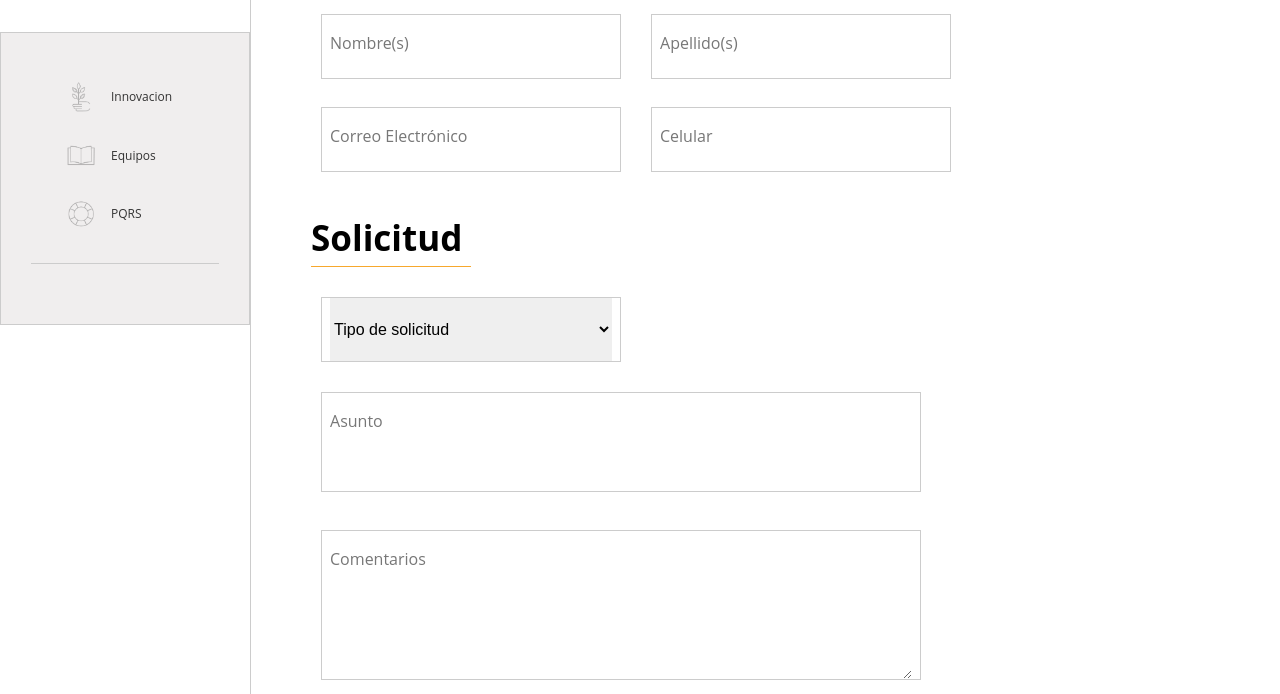
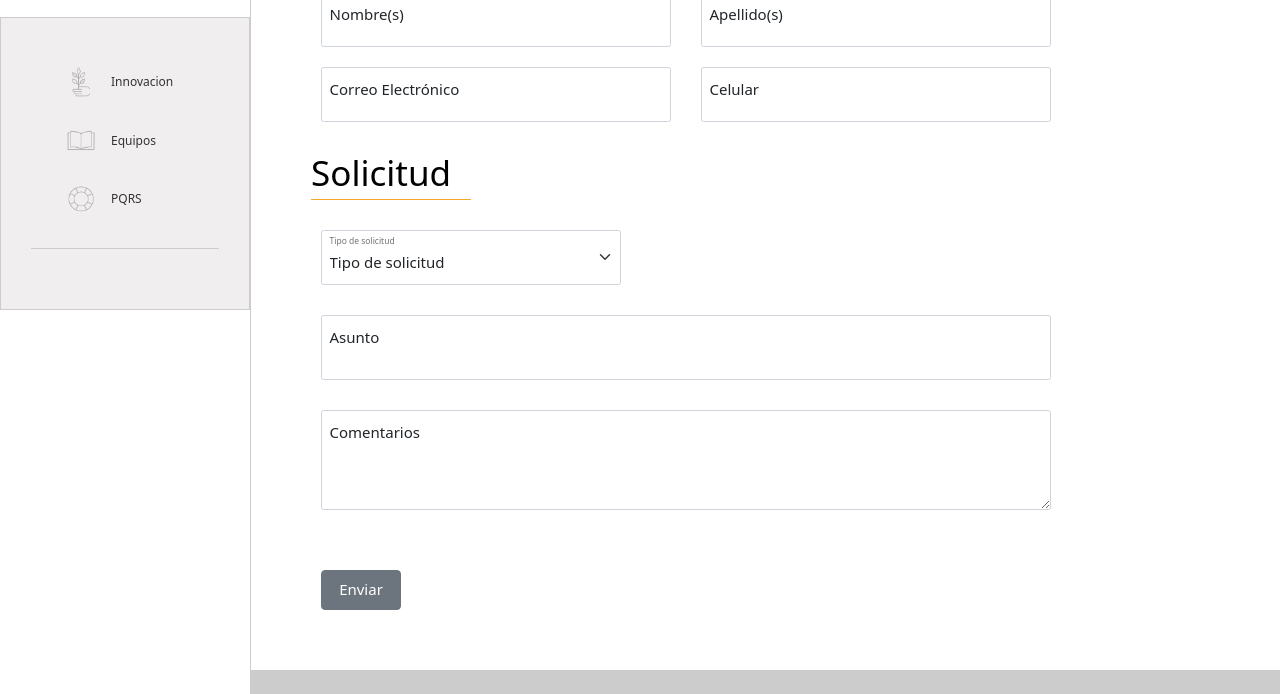
Before and after one commit to andrewjc32/sdc-html, a website: page pqrs.html in a window 1280 px wide. Shown: the part 552-1246 px from the top of the page. Drawn offline with nearby package versions, Linux system fonts and the light colour scheme.

Commit message:
added hrefs added bootstrap pqrs

```diff
--- a/pqrs.html
+++ b/pqrs.html
@@ -13,10 +13,12 @@
 
     <script src="https://ajax.googleapis.com/ajax/libs/jquery/3.6.3/jquery.min.js"></script>
 
+    <link href="https://cdn.jsdelivr.net/npm/bootstrap@5.0.2/dist/css/bootstrap.min.css" rel="stylesheet" integrity="sha384-EVSTQN3/azprG1Anm3QDgpJLIm9Nao0Yz1ztcQTwFspd3yD65VohhpuuCOmLASjC" crossorigin="anonymous">
+
     <title>Servicios de Dragados y Construcciones SAS - PQRS</title>
   </head>
   <body>
-    <div class="container">
+    <div>
         <header class="header">
             <a href="#">
                 EXITO Y BENEFICIO PARA MUCHOS, VEA: Dragado Boca Coquito - Río Atrato
@@ -27,12 +29,12 @@
                 <div class="sdc-sidebar-logo">
                     <img src="images/sdc-logo-color.png" alt="logo sdc" class="side-nav__logo">
                 </div>
-                <ul class="side-nav">
+                <ul style="padding: 0;" class="side-nav">
                     <li class="side-nav__logo-li">
                         <img src="images/sdc-logo-color.png" alt="logo sdc" class="side-nav__logo">
                     </li>
                     <li class="side-nav__item side-nav__item">
-                        <a href="/" class="side-nav__link">
+                        <a href="/index.html" class="side-nav__link">
                             <span>HOME</span>
                             <i class="fa fa-chevron-right side-nav__chevron"></i>
                         </a>
@@ -42,7 +44,7 @@
                             <span>SERVICIOS</span>
                             <i class="fa fa-chevron-right side-nav__chevron"></i>
                         </a>
-                        <ul class="side-nav__sub-item">
+                        <ul style="padding: 0;" class="side-nav__sub-item">
                             <li class="side-nav__sub-item-link"><a href="/servicios.html">Lo que nos mueve</a></li>
                             <li class="side-nav__sub-item-link"><a href="/maquinaria.html">Maquinaria y equipos</a></li>
                         </ul>
@@ -74,7 +76,7 @@
                 </ul>
 
                 <div class="side-nav__sub-menu">
-                    <ul class="side-nav__sub-menu-list">
+                    <ul style="padding: 0;" class="side-nav__sub-menu-list">
                         <li class="sub-menu-item">
                             <a href="#" class="sub-menu-link">
                                 <img class="sub-menu-link__icon" src="images/innovacion.png" alt="innovacion">
@@ -116,7 +118,7 @@
                 <section class="servicios-section-one">
                     <div class="section-two__title">
                         <h1>PQRS</h1>
-                        <div class="yellow-line"></div>
+                        <div style="height: 1px" class="yellow-line"></div>
                     </div>
                 </section>
 
@@ -134,31 +136,33 @@
 
                 <section class="servicios-section-one">
                     <div>
-                        <form method="POST" id="contact-form">
+                        <form action="sendemail.php" method="POST" id="contact-form">
                             <div class="section-two__title">
                                 <h1>Información personal</h1>
                                 <div style="height: 1px" class="yellow-line"></div>
                             </div>
                             <div>
                                 <div class="contacto-form-container">
-                                    <div class="row">
-                                        <div id="nombres" class="float-container">
-                                            <label for="nombres">Nombre(s)</label>
-                                            <input type="text" id="nombres" name="nombres" required data-placeholder="">
+                                    <div class="flex-row">
+
+                                        <div class="form-floating">
+                                            <input style="height: 55px; width: 350px; font-size: 1.5rem;" type="text" class="form-control" id="firstName" name="firstName" placeholder="Nombre(s)">
+                                            <label style="font-size: 1.5rem;" for="firstName">Nombre(s)</label>
                                         </div>
-                                        <div id="apellidos" class="float-container">
-                                            <label for="apellidos">Apellido(s)</label>
-                                            <input type="text" id="apellidos" name="apellidos" required data-placeholder="">
+                                        <div class="form-floating">
+                                            <input style="height: 55px; width: 350px; font-size: 1.5rem;" type="text" class="form-control" name="lastName" id="lastName" placeholder="Apellido(s)">
+                                            <label style="font-size: 1.5rem;" for="lastName">Apellido(s)</label>
                                         </div>
                                     </div>
-                                    <div class="row">
-                                        <div id="correo" class="float-container">
-                                            <label for="correo">Correo Electrónico</label>
-                                            <input type="text" id="correo" name="correo" required data-placeholder="">
+                                    <div class="flex-row">
+
+                                        <div class="form-floating">
+                                            <input style="height: 55px; width: 350px; font-size: 1.5rem;" type="email" class="form-control" id="email" name="email" placeholder="correo@dominio.com">
+                                            <label style="font-size: 1.5rem;" for="email">Correo Electrónico</label>
                                         </div>
-                                        <div id="celular" class="float-container">
-                                            <label for="celular">Celular</label>
-                                            <input type="text" id="celular" name="celular" required data-placeholder="">
+                                        <div class="form-floating">
+                                            <input style="height: 55px; width: 350px; font-size: 1.5rem;" type="text" class="form-control" name="number" id="number" placeholder="Celular">
+                                            <label style="font-size: 1.5rem;" for="number">Celular</label>
                                         </div>
                                     </div>
                                 </div>
@@ -168,29 +172,29 @@
                                 <div style="height: 1px" class="yellow-line"></div>
                             </div>
                             <div style="padding: 3rem 7rem;" class="contacto-form-container">
-                                <div class="float-ddl-container">
-                                    <select type="text" name="tipo" class="form-control" id="selectCtrl" required>
-                                        <option>Tipo de solicitud</option>
+
+                                <div style="padding-bottom: 3rem" class="form-floating">
+                                    <select style="height: 55px; width: 300px; font-size: 1.5rem;" class="form-select" id="tipo" name="tipo" aria-label="Floating label select example">
+                                        <option selected>Tipo de solicitud</option>
                                         <option value="peticion">PETICION</option>
                                         <option value="queja">QUEJA</option>
                                         <option value="reclamo">RECLAMO</option>
                                         <option value="sugerencia">SUGERENCIA</option>
                                     </select>
-                                </div>
-                                <div style="padding-bottom: 3rem;">
-                                    <div id="asunto" class="float-container" style="width: 600px; height: 100px;">
-                                        <label for="asunto">Asunto</label>
-                                        <input type="text" id="asunto" name="asunto" required data-placeholder="">
-                                    </div>
-                                </div>
-                                <div style="padding-bottom: 3rem;">
-                                    <div id="comentarios" class="float-container" style="width: 600px; height: 150px;">
-                                        <label for="comentarios">Comentarios</label>
-                                        <textarea name="text" id="comentarios" name="comentarios" required data-placeholder=""></textarea>
-                                    </div>
+                                    <label for="tipo">Tipo de solicitud</label>
                                 </div>
 
-                                <button style="width: 8rem; height: 3rem; border-radius: 0;" type="submit">Enviar</button>
+                                <div style="padding-bottom: 3rem;" class="form-floating">
+                                    <input style="height: 65px; width: 730px; font-size: 1.5rem; padding: 2.2rem 0.75rem;" type="text" class="form-control" name="asunto" id="asunto" placeholder="Asunto">
+                                    <label style="font-size: 1.5rem;" for="asunto">Asunto</label>
+                                </div>
+
+                                <div style="padding-bottom: 3rem;" class="form-floating">
+                                    <textarea style="height: 100px; width: 730px; font-size: 1.5rem; padding: 2.2rem 0.75rem;" class="form-control" placeholder="Leave a comment here" name="comentarios" id="floatingTextarea"></textarea>
+                                    <label style="font-size: 1.5rem;" for="floatingTextarea">Comentarios</label>
+                                </div>
+
+                                <button class="btn btn-secondary" style="width: 8rem; height: 4rem; font-size: 1.5rem; border-radius: 4px; margin-top: 3rem;" type="submit">Enviar</button>
                             </div>
                         </form>
                     </div>
@@ -317,7 +321,7 @@
 
     function email(data) {
         // const message = document.getElementById("status-message")
-        fetch("/sendemail.php", {
+        fetch("sendemail.php", {
             method: "POST",
             body: data,
             headers: {
--- a/sass/_components.scss
+++ b/sass/_components.scss
@@ -339,56 +339,21 @@
 }
 
 ////////////////////////////////////////
-// FORM INPUTS
-
-/** float container */
-.float-container {
-    border: solid 1px #ccc;
-    box-sizing: border-box;
-    margin-bottom: 8px;
-    padding: 0 8px;
-    position: relative;
-    width: 300px;
-    height: 65px;
-
-    input, textarea {
-      border: none;
-      font-size: 16px;
-      outline: 0;
-      padding: 16px 0 16px;
-      width: 100%;
-      height: 100%;
-    }
-
-    label {
-      font-size: 16px;
-      position: absolute;
-      transform-origin: top left;
-      transform: translate(0, 16px) scale(1);
-      transition: all .1s ease-in-out;  //speed
-    }
-
-    /** active label */
-    &.active {
-      label {
-        //move the x coordinate and reduce size
-        transform: translate(0, 4px) scale(.75);
-      }
-    }
-}
+// FORM
 
 .contacto-form-container {
     padding: 2rem 6rem;
 
     display: flex;
     flex-direction: column;
+}
 
-    .row {
-        display: flex;
-        gap: 3rem;
+.flex-row {
+    display: flex;
+    gap: 3rem;
+    flex-direction: row;
 
-        padding: 1rem;
-    }
+    padding: 1rem;
 }
 
 .float-ddl-container {
```
Also changed, not shown: contacto.html (+2 -2 lines), index.html (+1 -1 lines), maquinaria.html (+2 -2 lines), nosotros.html (+2 -2 lines), proyectos.html (+2 -2 lines), servicios.html (+2 -2 lines), somos-sdc.html (+2 -2 lines), css/style.css, 1 other file.
